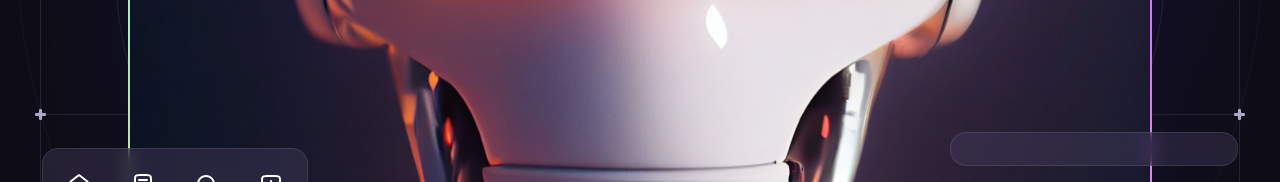
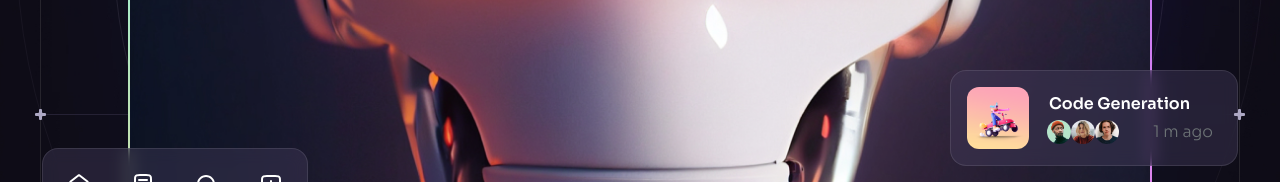
Before and after one commit to ahteshamsalamatansari/sass-ui-react, a React (Vite) app: page / in a window 1280 px wide. Shown: the part 770-952 px from the top of the page. Built offline with nearby package versions, Linux system fonts and the light colour scheme.

Commit message:
Notification card implemented

```diff
--- a/src/components/Notification.jsx
+++ b/src/components/Notification.jsx
@@ -1,10 +1,44 @@
+import { notification1 } from "../assets";
+import { notificationImages } from "../constants";
 
-const Notification = ({className, title}) => {
+const Notification = ({ className, title }) => {
   return (
-    <div className={`${className || ''} flex items-center p-4 pr-6 bg-n-9/40 backdrop-blur border border-n-1/10 rounded-2xl gap-5`}>
+    <div
+      className={`${
+        className || ""
+      } flex items-center p-4 pr-6 bg-n-9/40 backdrop-blur border border-n-1/10 rounded-2xl gap-5`}
+    >
+      <img
+        src={notification1}
+        alt="image"
+        width={62}
+        height={62}
+        className="rounded-xl"
+      />
+      <div className="flex-1">
+        <h6 className="mb-1 font-semibold text-base">{title}</h6>
+        <div className="flex items-center justify-between">
+          <ul className="flex -m-0.5">
+            {notificationImages.map((item, index) => (
+              <li
+                className="flex w-6 h-6 border-n-12 rounded-full overflow-hidden"
+                key={index}
+              >
+                <img
+                  src={item}
+                  alt={item}
+                  className="w-full"
+                  width={20}
+                  height={20}
+                />
+              </li>
+            ))}
+          </ul>
+          <div className="body-2 text-n-13">1 m ago</div>
+        </div>
+      </div>
+    </div>
+  );
+};
 
-    </div>
-  )
-}
-
-export default Notification
+export default Notification;
```
